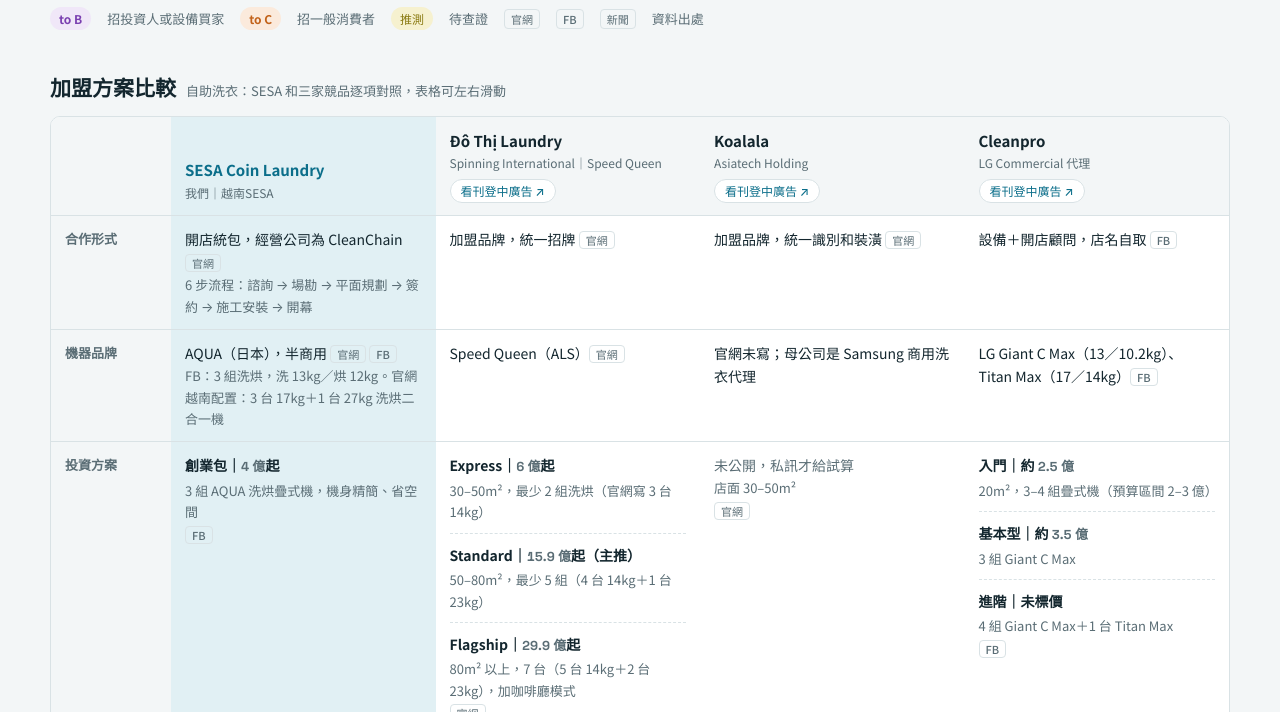
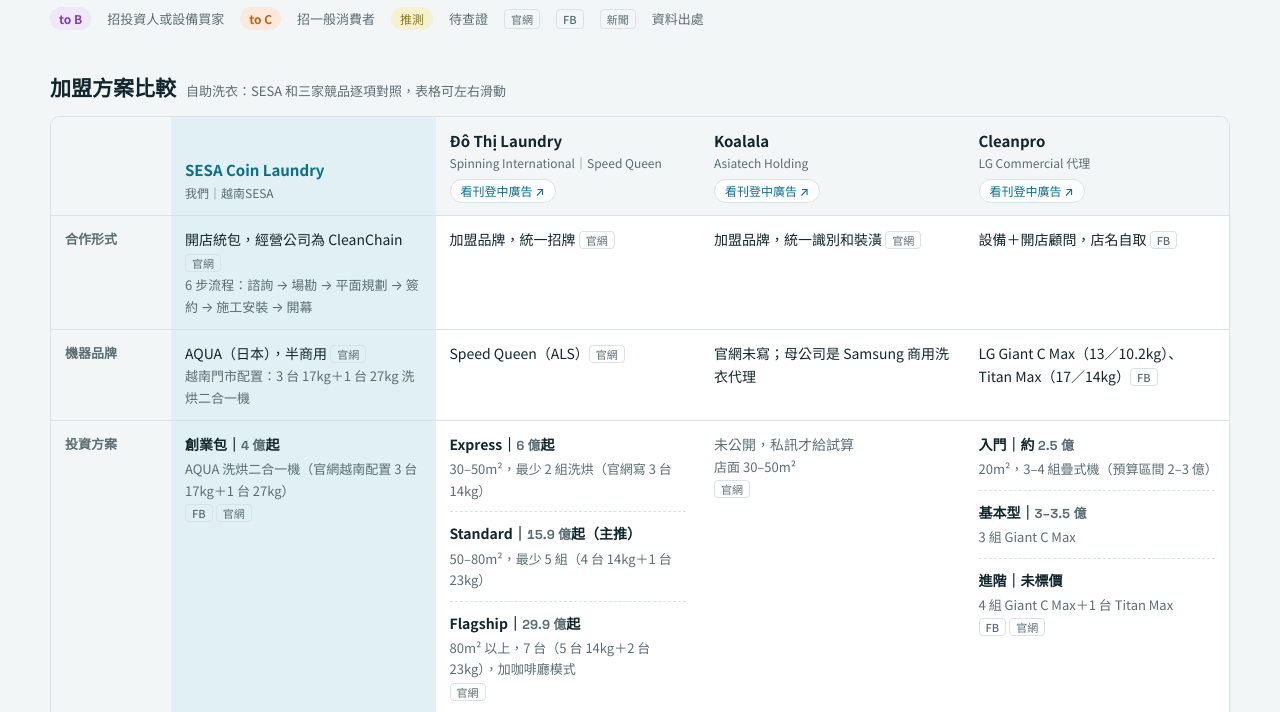
Before and after one commit to abbyupyoung-cloud/sesa-vn-competitors, a plain HTML site: page index.html in a window 1280 px wide. Shown: the part 179-891 px from the top of the page. Drawn offline with Linux system fonts and the light colour scheme.

Commit message:
資料有出入時以官網為準
Co-Authored-By: Claude Opus 5.5 <noreply@anthropic.com>

```diff
--- a/index.html
+++ b/index.html
@@ -156,13 +156,13 @@ footer ul{margin:0;padding-left:18px}
           <td>設備＋開店顧問，店名自取 <span class="src">FB</span></td>
         </tr>
         <tr><th>機器品牌</th>
-          <td class="us">AQUA（日本），半商用 <span class="src">官網</span> <span class="src">FB</span><p class="note">FB：3 組洗烘，洗 13kg／烘 12kg。官網越南配置：3 台 17kg＋1 台 27kg 洗烘二合一機</p></td>
+          <td class="us">AQUA（日本），半商用 <span class="src">官網</span><p class="note">越南門市配置：3 台 17kg＋1 台 27kg 洗烘二合一機</p></td>
           <td>Speed Queen（ALS）<span class="src">官網</span></td>
           <td>官網未寫；母公司是 Samsung 商用洗衣代理</td>
           <td>LG Giant C Max（13／10.2kg）、Titan Max（17／14kg）<span class="src">FB</span></td>
         </tr>
         <tr><th>投資方案</th>
-          <td class="us"><div class="tier"><b>創業包｜<span class="num">4 億</span>起</b><span>3 組 AQUA 洗烘疊式機，機身精簡、省空間</span></div><span class="src">FB</span></td>
+          <td class="us"><div class="tier"><b>創業包｜<span class="num">4 億</span>起</b><span>AQUA 洗烘二合一機（官網越南配置 3 台 17kg＋1 台 27kg）</span></div><span class="src">FB</span> <span class="src">官網</span></td>
           <td>
             <div class="tier"><b>Express｜<span class="num">6 億</span>起</b><span>30–50m²，最少 2 組洗烘（官網寫 3 台 14kg）</span></div>
             <div class="tier"><b>Standard｜<span class="num">15.9 億</span>起（主推）</b><span>50–80m²，最少 5 組（4 台 14kg＋1 台 23kg）</span></div>
@@ -172,9 +172,9 @@ footer ul{margin:0;padding-left:18px}
             <div class="tier"><span>店面 30–50m²</span></div><span class="src">官網</span></td>
           <td>
             <div class="tier"><b>入門｜約 <span class="num">2.5 億</span></b><span>20m²，3–4 組疊式機（預算區間 2–3 億）</span></div>
-            <div class="tier"><b>基本型｜約 <span class="num">3.5 億</span></b><span>3 組 Giant C Max</span></div>
+            <div class="tier"><b>基本型｜<span class="num">3–3.5 億</span></b><span>3 組 Giant C Max</span></div>
             <div class="tier"><b>進階｜未標價</b><span>4 組 Giant C Max＋1 台 Titan Max</span></div>
-            <span class="src">FB</span></td>
+            <span class="src">FB</span> <span class="src">官網</span></td>
         </tr>
         <tr><th>加盟金／抽成</th>
           <td class="us"><b>0</b>（不收加盟金、不抽成）</td>
@@ -321,7 +321,7 @@ footer ul{margin:0;padding-left:18px}
 const G='<span class="pill guess">推測</span>';
 const data=[
  {name:"SESA Coin Laundry",sub:"我們｜越南SESA",type:"開店統包",seg:"self",aud:["tob"],rel:0,relTxt:"自家",
-  brand:"AQUA 半商用（洗 13kg／烘 12kg）",planShort:"創業包 4 億越南盾起，3 組洗烘；宣稱最快 6 個月回本",card:false},
+  brand:"AQUA 半商用洗烘二合一（17kg、27kg）",planShort:"創業包 4 億越南盾起；宣稱最快 6 個月回本",card:false},
  {name:"Cleanpro 越南",sub:"LG Commercial 代理｜粉專：LG Cleanpro VietNam、Cleanpro Express Vietnam",type:"設備代理＋開店顧問",seg:"self",aud:["tob"],rel:3,relTxt:"最直接",
   brand:"LG Giant C Max、Titan Max",planShort:"開店顧問，未見加盟金；約 2.5 億越南盾起",card:false},
  {name:"Đô Thị Laundry",sub:"Spinning International（Speed Queen／ALS）",type:"加盟品牌",seg:"self",aud:["tob"],rel:3,relTxt:"直接",
```
